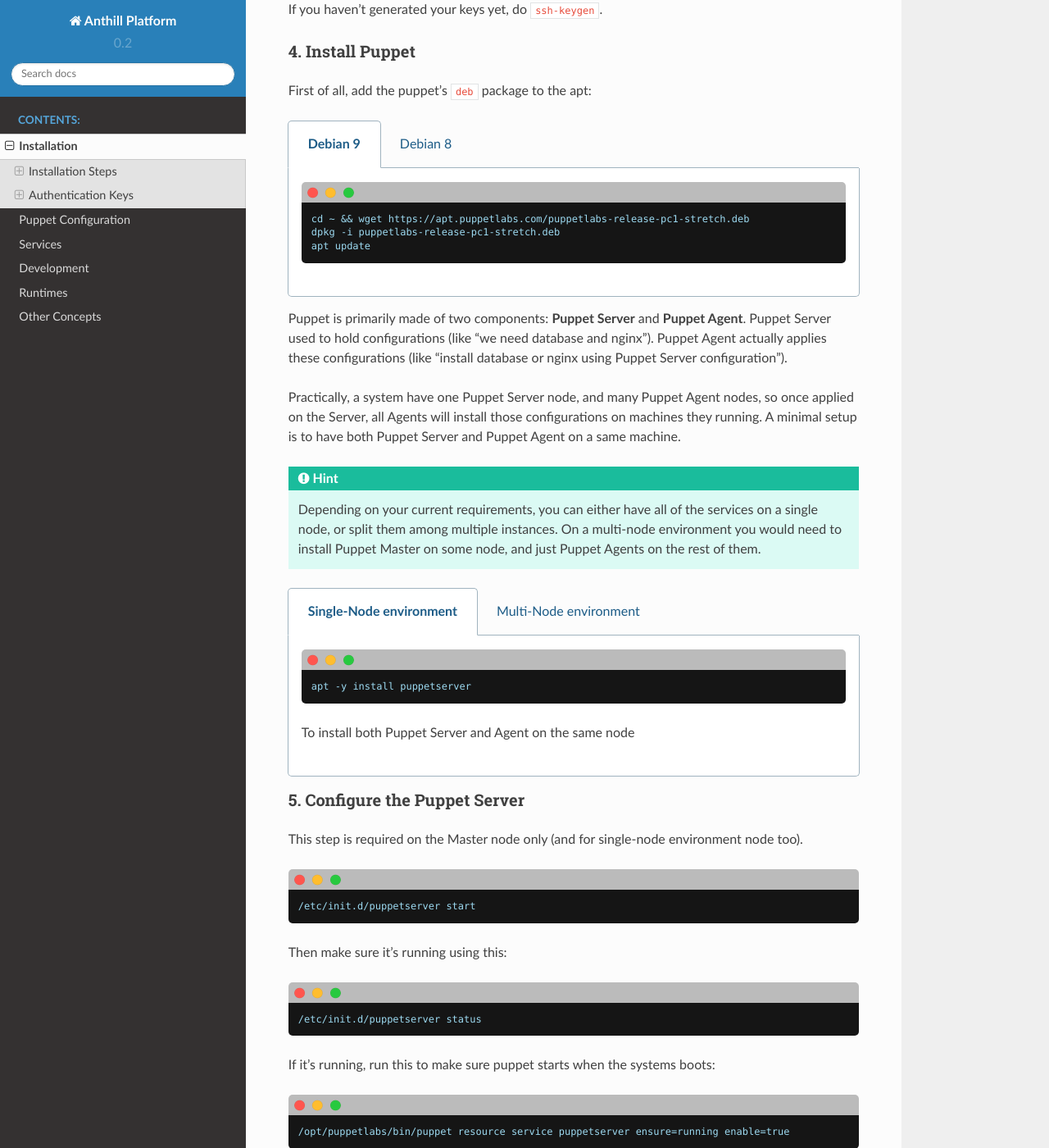
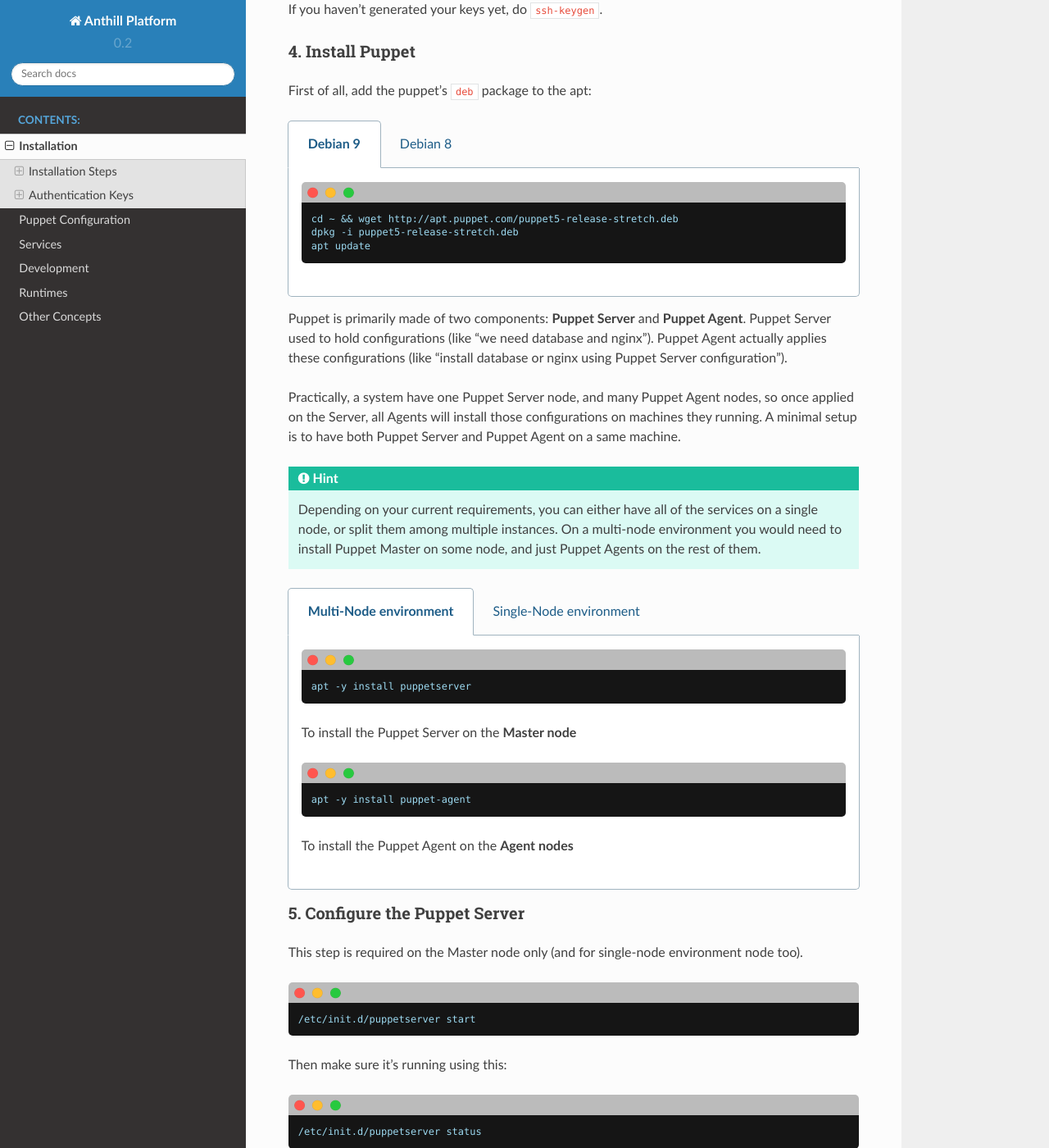
Before and after one commit to anthill-platform/anthill, a Sphinx documentation site: the page built from docs/installation.rst, in a window 1280 px wide and 1400 px high, scrolled down 1337 px. Shown: the whole window at 82% size. Built offline with Sphinx 7.4.7 and the Read the Docs theme 2.0.0, drawn with Linux system fonts in a browser that asks for light colours; some of the changed text lies outside the part shown.

Commit message:
Updated documentation a bit

```diff
--- a/docs/installation.rst
+++ b/docs/installation.rst
@@ -92,16 +92,16 @@
 
         .. code-block:: bash
 
-            cd ~ && wget https://apt.puppetlabs.com/puppetlabs-release-pc1-stretch.deb
-            dpkg -i puppetlabs-release-pc1-stretch.deb
+            cd ~ && wget http://apt.puppet.com/puppet5-release-stretch.deb
+            dpkg -i puppet5-release-stretch.deb
             apt update
 
     .. tab:: Debian 8
 
         .. code-block:: bash
 
-            cd ~ && wget https://apt.puppetlabs.com/puppetlabs-release-pc1-jessie.deb
-            dpkg -i puppetlabs-release-pc1-jessie.deb
+            cd ~ && wget http://apt.puppet.com/puppet5-release-jessie.deb
+            dpkg -i puppet5-release-jessie.deb
             apt update
 
 Puppet is primarily made of two components: **Puppet Server** and **Puppet Agent**.
@@ -118,14 +118,6 @@
     some node, and just Puppet Agents on the rest of them.
 
 .. tabs::
-    .. tab:: Single-Node environment
-
-        .. code-block:: bash
-
-            apt -y install puppetserver
-
-        To install both Puppet Server and Agent on the same node
-
     .. tab:: Multi-Node environment
 
         .. code-block:: bash
@@ -139,6 +131,14 @@
             apt -y install puppet-agent
 
         To install the Puppet Agent on the **Agent nodes**
+
+    .. tab:: Single-Node environment
+
+        .. code-block:: bash
+
+            apt -y install puppetserver
+
+        To install both Puppet Server and Agent on the same node
 
 5. Configure the Puppet Server
 ~~~~~~~~~~~~~~~~~~~~~~~~~~~~~~
@@ -218,7 +218,7 @@
 ~~~~~~~~~~~~~~~~~~~~~~~~~~~~~~~~~~~~~~~~~~~~~~~~~~~~~~~~~~~~~~~~~~~
 
 The configuration repository need to be placed at
-``/etc/puppetlabs/code`` folder:
+``/etc/puppet/code`` folder:
 
 .. code-block:: bash
 
@@ -271,7 +271,7 @@
 
     /opt/puppetlabs/puppet/bin/puppet agent --test --certname=<domain name of the machine> --environment=<environment>
 
-.. note:: If you’re trying to run puppet on a different machine from Puppet Server, the first run of the
+.. note:: If you’re trying to run Puppet Agent on a different machine from Puppet Server, the first run of the
     Agent might just return with ``Exiting; no certificate found and waitforcert is disabled`` error due
     to Agent certificate not being signed. To fix this, sign the Puppet Agent’s certificate on a Puppet Server
     node: ``/opt/puppetlabs/puppet/bin/puppet cert sign <domain name of the puppet agent's machine>`` and re-run.
```
Also changed, not shown: other parts of docs/installation.rst (+1 -1 lines), 1 other file.
